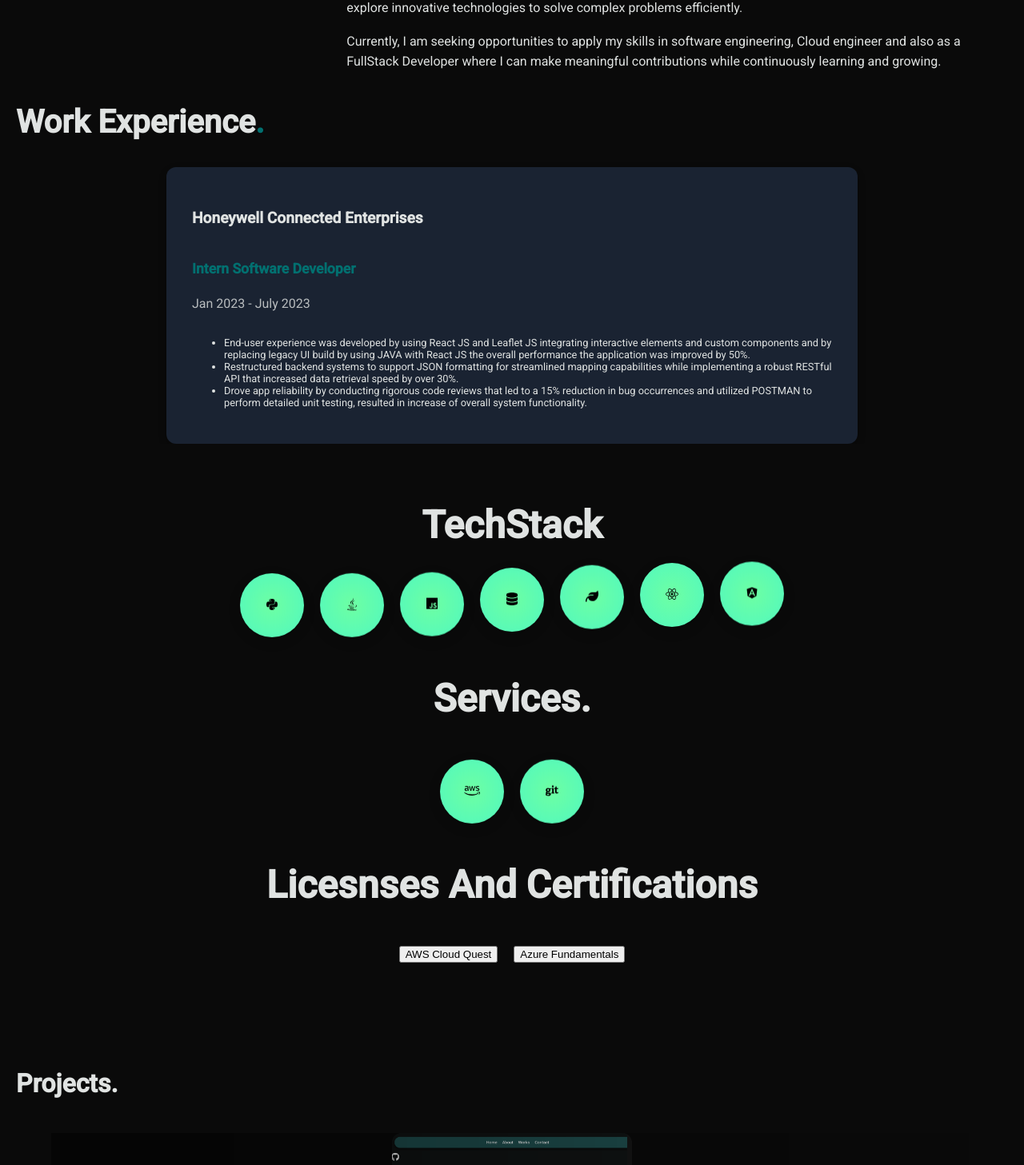
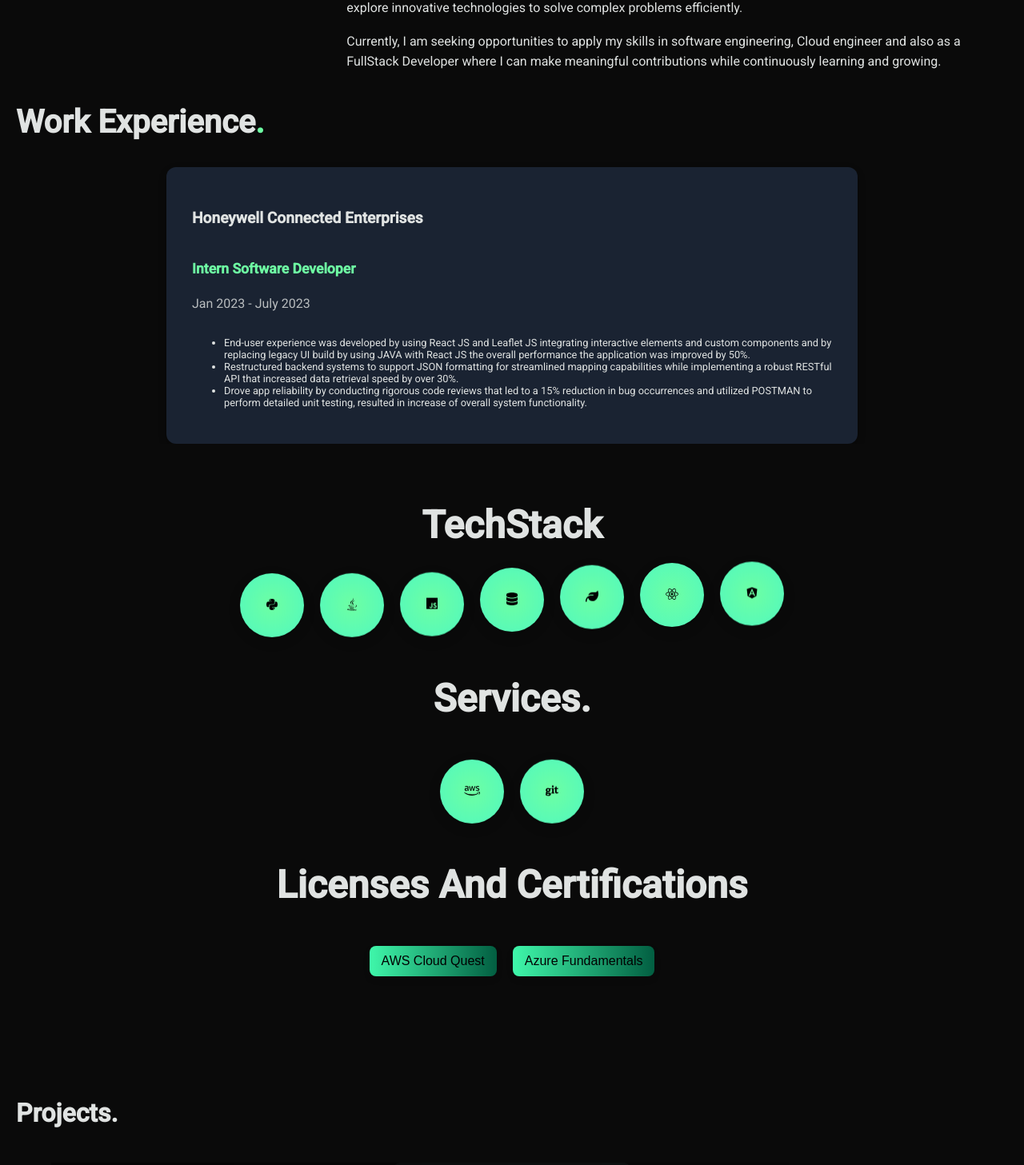
Before and after one commit to monish-rgb/MyPortfolio, an Angular app: page / in a window 1280 px wide. Shown: the part 635-2092 px from the top of the page at 80% size. Built offline with nearby package versions, Linux system fonts and the light colour scheme.

Commit message:
updated colors

```diff
--- a/src/app/contact/contact.component.scss
+++ b/src/app/contact/contact.component.scss
@@ -66,7 +66,7 @@
 
       .contact-form {
         flex:1;
-        background: rgba(255, 255, 255, 0.05);
+        background: #1a2332;
         padding: 30px;
         border-radius: 10px;
 
--- a/src/app/experience/experience.component.scss
+++ b/src/app/experience/experience.component.scss
@@ -14,7 +14,7 @@
   }
 
   .dot {
-    color: #027070;
+    color: #6effa3;
   }
 
   .experience-card {
@@ -41,14 +41,14 @@
     .dot-icon {
       width: 12px;
       height: 12px;
-      background: #027070;
+      background: #6effa3;
       border-radius: 50%;
       margin-right: 10px;
     }
 
     .job-title {
       font-size: 1.1rem;
-      color: #027070;
+      color: #6effa3;
       font-weight: bold;
     }
 
--- a/src/app/home/home.component.scss
+++ b/src/app/home/home.component.scss
@@ -109,15 +109,15 @@
 }
 
 #dynamic-text {
-    border-right: 2px solid #004f4f;
+    border-right: 2px solid #6effa3;
     padding-right: 5px;
     animation: blink-caret 0.5s step-end infinite;
-    color: #004f4f;
+    color: #6effa3;
 }
 
 @keyframes blink-caret {
     from, to { border-color: transparent; }
-    50% { border-color: #00dddd; }
+    50% { border-color: #e0e3e2; }
 }
 
 @keyframes float {
--- a/src/app/skills/skills.component.html
+++ b/src/app/skills/skills.component.html
@@ -17,15 +17,15 @@
         <fa-icon [icon]="tech.icon" ></fa-icon>
       </div>
     </div>
-    <h3 class="title">Licesnses And Certifications</h3>
+    <h3 class="title">Licenses And Certifications</h3>
     <div class="icons-container">
       <div class="buttons">
-        <a href="https://www.credly.com/badges/880def20-aef4-4268-bb51-210d93e904f0/linked_in_profile">
-          <button >AWS Cloud Quest</button>
+        <a href="https://www.credly.com/badges/880def20-aef4-4268-bb51-210d93e904f0/linked_in_profile" style="text-decoration: none;">
+          <button>AWS Cloud Quest</button>
           </a>
       </div>
       <div class="buttons">
-        <a href="https://learn.microsoft.com/en-us/users/monishsrisaidevineni-1794/credentials/b543b6d3a2a659b7?ref=https%3A%2F%2Fwww.linkedin.com%2F">
+        <a style="text-decoration: none;" href="https://learn.microsoft.com/en-us/users/monishsrisaidevineni-1794/credentials/b543b6d3a2a659b7?ref=https%3A%2F%2Fwww.linkedin.com%2F">
           <button >Azure Fundamentals</button>
           </a>
       </div>
--- a/src/app/skills/skills.component.scss
+++ b/src/app/skills/skills.component.scss
@@ -65,6 +65,35 @@
   height: auto;
 }
 
+.buttons {
+  display: flex; /* Arrange buttons horizontally */
+  gap: 20px; /* Space between buttons */
+  justify-content: left; /* Center buttons horizontally */
+  padding-bottom: 20px;
+}
+
+.buttons button {
+  background: linear-gradient(to right, #3ff7aa, #025e41); /* Gradient background */
+  color: black;
+  padding: 10px 15px; /* Adjust padding as needed */
+  border: none;
+  border-radius: 8px; /* Rounded corners */
+  font-size: 1em;
+  font-weight: 500;
+  cursor: pointer;
+  transition: background 0.3s ease; /* Smooth background transition */
+  display: flex; /* Use flexbox for icon and text alignment */
+  align-items: center; /* Vertically align icon and text */
+  gap: 10px; /* Space between icon and text */
+  box-shadow: 0 4px 8px rgba(0, 0, 0, 0.1); /* Subtle shadow */
+}
+
+.buttons button:hover {
+  background: linear-gradient(to right,#626263,#f5f4f6); /* Reverse gradient on hover */
+  transform: translateY(-2px); /* Slight lift on hover */
+  box-shadow: 0 6px 10px rgba(0, 0, 0, 0.15); /* Slightly more prominent shadow */
+}
+
 @keyframes float {
   0% { transform: translateY(0px); }
   50% { transform: translateY(-15px); }
--- a/src/app/work/work.component.scss
+++ b/src/app/work/work.component.scss
@@ -43,7 +43,7 @@
     padding: 50px 0;
 
       span {
-        color: #004f4f;
+        color: #6effa3;
       }
     }
 
@@ -69,7 +69,7 @@
 
       &:hover {
         transform: scale(1.05);
-        box-shadow: 0 8px 20px rgba(0, 255, 247, 0.3);
+        box-shadow: 0 8px 20px rgba(3, 246, 149, 0.962);
       }
 
       .project-image {
```
